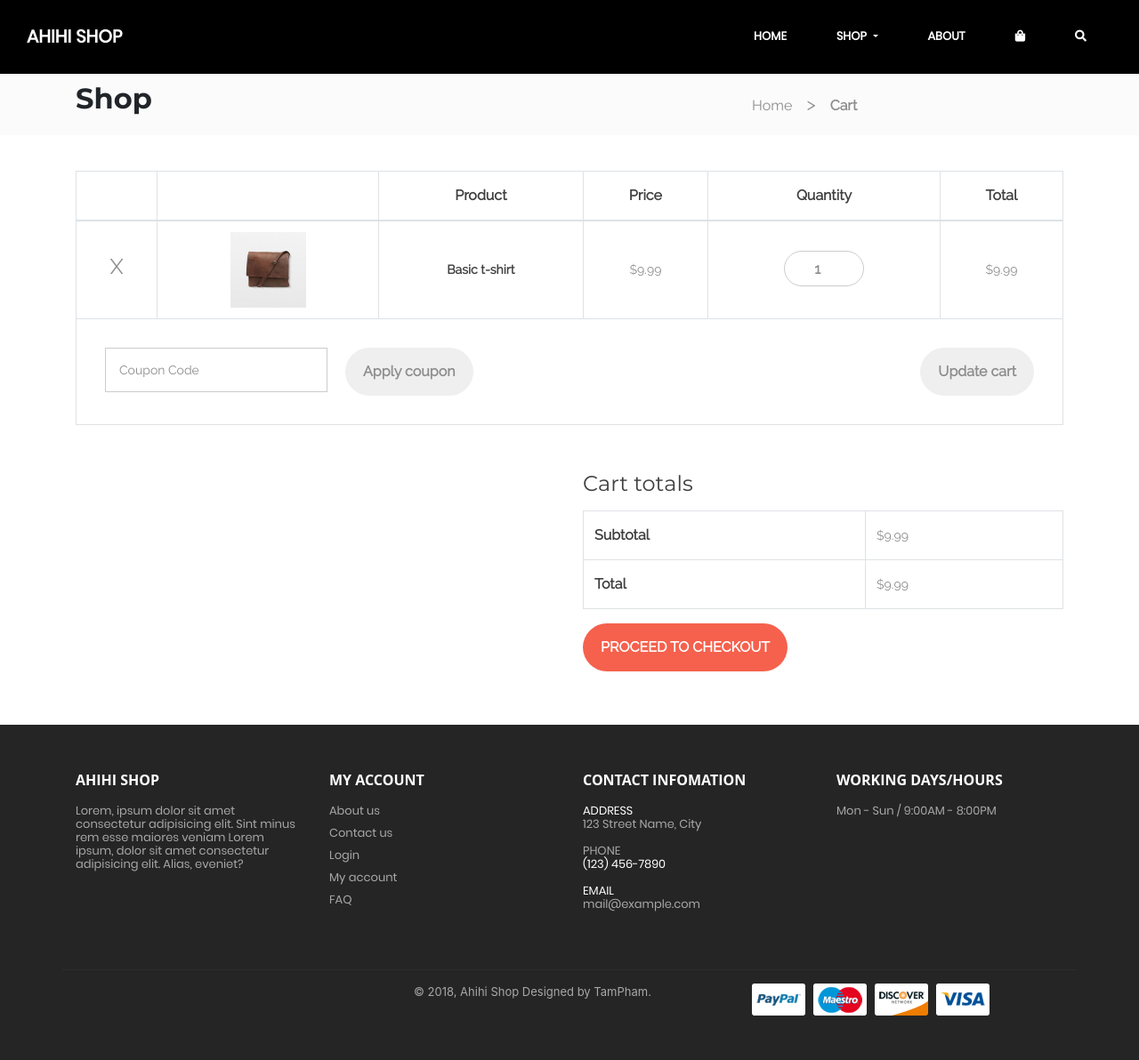
After one commit to TamPhamdev/Project2, a PHP site: page /assets/module/cart.html in a window 1280 px wide. The commit adds this page. Shown: the whole page at 89% size. Run offline with PHP 8.4, Linux system fonts and the light colour scheme; some libraries are stand-ins or nearby versions.

Commit message:
Add cart page

```diff
--- a/assets/css/product.css
+++ b/assets/css/product.css
@@ -2,7 +2,6 @@
   font-family: Montserrat;
   src: url("../font/Montserrat-Regular.ttf");
 }
-
 
 @font-face {
   font-family: Oswald;
@@ -25,16 +24,13 @@
   src: url("../font/Montserrat-Bold.ttf");
 }
 
-
-
 * {
   margin: 0;
   padding: 0;
   box-sizing: border-box;
 }
 
-
-ul>li {
+ul > li {
   list-style: none;
 }
 
@@ -81,20 +77,20 @@ li.nav-item {
   padding: 0 20px;
 }
 
-li.nav-item>a.nav-link {
+li.nav-item > a.nav-link {
   transition: 0.3s;
   color: #fff;
   border-bottom: 1px solid transparent;
 }
 
-li.nav-item>.nav-link:visited,
-li.nav-item>.nav-link:hover,
-li.nav-item>.nav-link:active {
+li.nav-item > .nav-link:visited,
+li.nav-item > .nav-link:hover,
+li.nav-item > .nav-link:active {
   border-color: #fff;
   transition: 0.3s;
 }
 
-.dropdown:hover>.dropdown-menu {
+.dropdown:hover > .dropdown-menu {
   display: block;
 }
 
@@ -167,7 +163,7 @@ li.nav-item>.nav-link:active {
     margin-right: auto;
   }
 
-  .carousel-item>.item1 {
+  .carousel-item > .item1 {
     background-image: url("../img/slide1.jpg");
     height: 70vh;
     background-position: 50% 50%;
@@ -287,8 +283,6 @@ li.nav-item>.nav-link:active {
   transition: ease-in-out 0.5s;
 }
 
-
-
 .title-level {
   background: #fbfbfb;
   position: relative;
@@ -306,7 +300,7 @@ li.nav-item>.nav-link:active {
   font-family: "Raleway", sans-serif;
 }
 
-span.home-item>a {
+span.home-item > a {
   color: #8d8d8d;
   text-decoration: none;
   line-height: 24px;
@@ -323,7 +317,6 @@ span.current-item {
   font-weight: bold;
 }
 
-
 .wrapper-product {
   padding: 60px 0;
 }
@@ -337,7 +330,7 @@ label.search-area {
   position: relative;
 }
 
-label>.search-field {
+label > .search-field {
   padding: 16px 30px;
   border-radius: 100px;
   border: 1px solid #ddd;
@@ -390,7 +383,7 @@ input::placeholder {
 
 .widget-title {
   margin-bottom: 25px;
-  font: 400 14px/24px 'Montserrat';
+  font: 400 14px/24px "Montserrat";
   color: #505050;
 }
 
@@ -398,10 +391,10 @@ li.list-group-item {
   padding-left: 0px;
 }
 
-li.list-group-item>a.text-item-list {
+li.list-group-item > a.text-item-list {
   text-transform: uppercase;
   text-align: left;
-  font: 400 13px/22px 'Raleway';
+  font: 400 13px/22px "Raleway";
   color: #8d8d8d;
 }
 
@@ -419,15 +412,15 @@ span.badge {
 }
 
 .layoutleft {
-  background: url('../img/itemlist/asset\ 1.jpeg');
+  background: url("../img/itemlist/asset\ 1.jpeg");
   background-position: 50% 50%;
   background-size: cover;
   background-repeat: no-repeat;
   height: 100vh;
 }
 
-div.product-title>h1 {
-  font: 400 30px/24px 'Montserrat';
+div.product-title > h1 {
+  font: 400 30px/24px "Montserrat";
   color: #3f3f3f;
   border-bottom: 1px solid #ebebeb;
   padding-bottom: 20px;
@@ -440,21 +433,21 @@ div.product-title>h1 {
   margin-bottom: 30px;
 }
 
-.product-price>span {
-  font: 700 24px/30px 'Raleway';
+.product-price > span {
+  font: 700 24px/30px "Raleway";
   color: #3f3f3f;
 }
 
-.product-price>a.review-link {
+.product-price > a.review-link {
   text-decoration: none;
   float: right;
-  font: 400 16px/30px 'Raleway';
+  font: 400 16px/30px "Raleway";
   color: #8d8d8d;
 }
 
-.product-description>p {
+.product-description > p {
   margin-bottom: 30px;
-  font: 400 14px/30px 'Raleway';
+  font: 400 14px/30px "Raleway";
   color: #8d8d8d;
 }
 
@@ -465,7 +458,7 @@ div.product-title>h1 {
 }
 
 .cart-quantity {
-  font: 700 16px/30px 'Raleway';
+  font: 700 16px/30px "Raleway";
   color: #8d8d8d;
   text-align: center;
   width: 90px;
@@ -475,19 +468,19 @@ div.product-title>h1 {
 }
 
 .add-to-cart-btn {
-  font: 700 14px/30px 'Raleway';
+  font: 700 14px/30px "Raleway";
   background: #f5614d;
   color: #fff;
   padding: 15px 15px;
   border-radius: 100px;
   border-width: 0;
   cursor: pointer;
-  transition: .3s;
+  transition: 0.3s;
   text-transform: uppercase;
 }
 
 .add-to-cart-btn:hover {
-  transition: .3s;
+  transition: 0.3s;
   background: #3f3f3f;
 }
 
@@ -496,14 +489,14 @@ div.product-title>h1 {
 }
 
 .cate-title {
-  font: 700 18px/22px 'Raleway';
+  font: 700 18px/22px "Raleway";
   color: #3f3f3f;
 }
 
-div.categories>a {
+div.categories > a {
   text-decoration: none;
   text-transform: uppercase;
-  font: 400 14px/22px 'Raleway';
+  font: 400 14px/22px "Raleway";
   color: #8d8d8d;
 }
 
@@ -551,37 +544,37 @@ div.categories>a {
 
 ul.product-tab-list li {
   cursor: pointer;
-  font: 700 14px/22px 'Raleway';
+  font: 700 14px/22px "Raleway";
   color: #8d8d8d;
 }
 
 .title-tab {
-  font: 600 16px/22px 'Montserrat';
+  font: 600 16px/22px "Montserrat";
   color: #3f3f3f;
 }
 
 .product-info-add {
-  font: italic 400 14px/22px 'Raleway';
+  font: italic 400 14px/22px "Raleway";
   color: #8d8d8d;
 }
 
 .review-author {
-  font: 700 16px/22px 'Raleway';
+  font: 700 16px/22px "Raleway";
   color: #3f3f3f;
 }
 
 .review-published-date {
-  font: 400 14px/25px 'Raleway';
+  font: 400 14px/25px "Raleway";
   color: #b0b0b0;
 }
 
 .description {
-  font: 400 14px/25px 'Raleway';
+  font: 400 14px/25px "Raleway";
   color: #8d8d8d;
 }
 
 .comment-notes {
-  font: 600 18px/25px 'Raleway';
+  font: 600 18px/25px "Raleway";
   color: #3f3f3f;
 }
 
@@ -604,7 +597,7 @@ textarea {
   height: 110px;
   width: 100%;
   padding: 18px 24px;
-  font: 400 14px/25px 'Raleway';
+  font: 400 14px/25px "Raleway";
   color: #8d8d8d;
 }
 
@@ -614,7 +607,7 @@ input[type="email"] {
   padding: 5px 10px;
   line-height: 47px;
   width: 100%;
-  font: 400 14px/25px 'Raleway';
+  font: 400 14px/25px "Raleway";
   color: #8d8d8d;
 }
 
@@ -626,15 +619,107 @@ input[type="email"] {
   cursor: pointer;
   border-width: 0;
   color: #fff;
-  font: 700 16px/30px 'Raleway';
+  font: 700 16px/30px "Raleway";
   text-shadow: 0;
   text-transform: uppercase;
 }
 .related-product-title {
   margin: 20px 0 45px 0;
-  font: 400 24px/22px 'Montserrat';
+  font: 400 24px/22px "Montserrat";
   color: #3f3f3f;
 }
+/* Cart page */
+.img-product-small {
+  width: 85px;
+  height: 85px;
+}
+.product-cart-center {
+  text-align: center;
+  margin: auto;
+  vertical-align: baseline !important;
+}
+
+.wrapper-cart {
+  margin: 40px 0;
+}
+
+.product-title {
+  font: bold 16px/30px "Raleway";
+  color: #3f3f3f;
+}
+td.product-name > a {
+  text-decoration: none;
+  font: 700 14px/30px "Raleway";
+  color: #3f3f3f;
+}
+.td.product-name:hover > a {
+  color: #f5614d;
+}
+.product-price {
+  font: 400 14px/30px "Raleway";
+  color: #8d8d8d;
+}
+
+th.product-remove > a.remove {
+  text-decoration: none;
+  font: 400 24px/30px "Raleway";
+  color: #8d8d8d;
+}
+
+input.coupon {
+  height: 50px;
+  width: 250px;
+  padding: 0 15px;
+}
+
+.button {
+  cursor: pointer;
+  border-radius: 100px;
+  color: #8d8d8d;
+  border-width: 0;
+  padding: 12px 20px;
+  font: 700 16px/30px "Raleway";
+  transition: 0.3s;
+  margin: 0 0 0 20px;
+}
+.button:hover {
+  color: #3d3d3d;
+}
+
+.button.btn-update {
+  margin-left: auto;
+}
+.button.btn-update:hover {
+  color: #fff;
+  background: #f5614d !important;
+}
+.action {
+  margin: 20px;
+  display: flex;
+  justify-content: space-around;
+}
+
+.pre-checkout {
+  margin: 40px 0 60px 0;
+}
+
+.btn-precheckout {
+  margin-left: 0;
+  text-transform: uppercase;
+  color: #fff;
+  background: #f5614d;
+}
+.btn-precheckout:hover {
+  color: #fff;
+  background: #252525;
+}
+
+.title-pre-check {
+  margin-bottom: 20px;
+  font: 400 24px/20px "Montserrat";
+  color: #3f3f3f;
+}
+/*End Cart page */
 
 /* Footer*/
 footer {
@@ -670,15 +755,15 @@ footer {
   font-size: 13px;
 }
 
-.text-account>li {
+.text-account > li {
   padding-bottom: 10px;
 }
 
-.text-account>li>a {
+.text-account > li > a {
   color: #a8a8a8;
 }
 
-.text-contact>li:nth-child(odd) {
+.text-contact > li:nth-child(odd) {
   color: #fff;
 }
 
--- /dev/null
+++ b/assets/module/cart.html
@@ -0,0 +1,240 @@
+<!DOCTYPE html>
+<html lang="en">
+
+<head>
+  <meta charset="UTF-8">
+  <meta name="viewport" content="width=device-width, initial-scale=1.0">
+  <meta http-equiv="X-UA-Compatible" content="ie=edge">
+  <link rel="shortcut icon" href="//cdn.shopify.com/s/files/1/1932/5453/t/12/assets/favicon.ico?5912751953392405595"
+    type="image/png">
+  <link rel="stylesheet" href="../css/style.css">
+  <link rel="stylesheet" href="../css/product.css">
+  <link rel="stylesheet" href="../css/bootstrap-grid.min.css">
+  <link rel="stylesheet" href="https://use.fontawesome.com/releases/v5.3.1/css/all.css">
+  <link rel="stylesheet" href="../css/bootstrap.min.css">
+  <title>AHIHI Shop</title>
+</head>
+
+<body>
+  <div class="header">
+    <!--Header start-->
+    <nav class="navbar main-nav sticky-top navbar-expand-md navbar-expand-sm" id="nav">
+      <!--Navbar start-->
+      <a class="navbar-brand" href="../../index.html">AHIHI SHOP</a>
+      <button class="navbar-toggler  navbar-toggler-right" type="button" data-toggle="collapse" data-target="#navbarTogglerDemo02"
+        aria-controls="navbarTogglerDemo02" aria-expanded="false" aria-label="Toggle navigation">
+        <span class="navbar-toggler-icon icon-bar"></span>
+      </button>
+      <div class="collapse navbar-collapse justify-content-end" id="navbarTogglerDemo02">
+        <ul class="navbar-nav">
+          <li class="nav-item active">
+            <a class="nav-link" href="../../index.html">Home <span class="sr-only">(current)</span></a>
+          </li>
+          <li class="nav-item dropdown">
+            <a class="nav-link dropdown-toggle" href="product.html" id="navbarDropdown" role="button" aria-haspopup="true"
+              aria-expanded="false">
+              Shop
+            </a>
+            <div class="dropdown-menu" aria-labelledby="navbarDropdown">
+              <a class="dropdown-item" href="#">Clothes</a>
+              <a class="dropdown-item" href="#">Shoes</a>
+              <a class="dropdown-item" href="#">Something else here</a>
+            </div>
+          </li>
+          <li class="nav-item"><a class="nav-link" href="">About</a></li>
+          <!-- ul here -->
+          <li class="nav-item"><a class="nav-link" href=""><i class="fas fa-shopping-bag"></i></a></li>
+          <li class="nav-item">
+            <a class="nav-link" href="#">
+              <i class="fas fa-search " aria-hidden="true"></i>
+            </a>
+          </li>
+        </ul>
+      </div>
+    </nav>
+  </div>
+  <!--Navbar End-->
+
+
+  <div class="title-level col-xs-6">
+    <div class="container">
+      <div class="row align-item-center ">
+        <div class="col-md-8 col-xs-6">
+          <h2 style="font-family: 'Montserrat';font-weight: 700" ;>Shop</h2>
+        </div>
+        <div class="col-md-4 title-bar mr-auto">
+          <span class="home-item"><a href="../../index.html">Home</a></span>
+          <span class="separator">></span>
+          <span class="current-item">Cart</span>
+        </div>
+      </div>
+    </div>
+  </div>
+
+
+  <div class="wrapper-cart">
+    <div class="container">
+      <div class="row">
+        <div class="col-md-12">
+          <table class="table table-bordered">
+            <thead>
+              <tr>
+                <th scope="col" class="product-cart-center"></th>
+                <th scope="col" class="product-cart-center"></th>
+                <th scope="col" class="product-cart-center product-title">Product</th>
+                <th scope="col" class="product-cart-center product-title">Price</th>
+                <th scope="col" class="product-cart-center product-title">Quantity</th>
+                <th scope="col" class="product-cart-center product-title">Total</th>
+              </tr>
+            </thead>
+            <tbody>
+              <tr>
+                <th scope="row" class="product-cart-center product-remove"><a href="" class="remove">X</a></th>
+                <td class="product-cart-center"><a href="../module/product-detail.html"><img src="../img/itemlist/asset 20.jpeg"
+                      class="img-product-small"></a></td>
+                <td class="product-cart-center product-name"><a href="../module/product-detail.html">Basic t-shirt</a></td>
+                <td class="product-cart-center product-price">$9.99</td>
+                <td class="product-cart-center"> <input type="number" min="1" value="1" step="1" class="cart-quantity"></td>
+                <td class="product-cart-center product-price">$9.99</td>
+              </tr>
+              <tr>
+                <td colspan="6">
+                  <div class="action">
+                    <input type="text" placeholder="Coupon Code" class="coupon">
+                    <button type="submit" class="button">Apply coupon</button>
+                    <button type="submit" class="button btn-update">Update cart</button>
+                  </div>
+                </td>
+              </tr>
+            </tbody>
+          </table>
+        </div>
+      </div>
+      <!--End row-->
+      <div class="row justify-content-md-end pre-checkout">
+        <div class="col-md-6">
+          <h3 class="title-pre-check">Cart totals</h3>
+          <table class="table table-bordered">
+            <tbody>
+              <tr>
+                <th scope="row" class="product-title"> Subtotal</th>
+                <td class="product-price"> $9.99</td>
+              </tr>
+              <tr>
+                <th scope="row" class="product-title"> Total</th>
+                <td class="product-price">$9.99</td>
+              </tr>
+            </tbody>
+          </table>
+          <button type="submit" class="button btn-precheckout">Proceed to checkout</button>
+        </div>
+      </div>
+    </div>
+  </div>
+
+
+
+
+
+
+
+
+
+
+
+  <footer>
+    <!--Footer -->
+    <div class="container mx-auto">
+      <div class="top-footer">
+        <div class="row">
+          <div class="col-md-3 col-xs-6">
+            <span class="title-top">Ahihi Shop</span>
+            <div class="footer-content">
+              <p>Lorem, ipsum dolor sit amet consectetur adipisicing elit. Sint minus rem esse maiores veniam Lorem
+                ipsum, dolor sit amet consectetur adipisicing elit. Alias, eveniet?</p>
+            </div>
+          </div>
+          <div class="col-md-3 col-xs-6">
+            <span class="title-top">My account</span>
+            <div class="footer-content">
+              <ul class="text-account">
+                <li><a href="#">About us</a></li>
+                <li><a href="#">Contact us</a></li>
+                <li><a href="#">Login</a></li>
+                <li><a href="#">My account</a></li>
+                <li><a href="#">FAQ</a></li>
+              </ul>
+            </div>
+          </div>
+          <div class="col-md-3 col-xs-6">
+            <span class="title-top">Contact infomation</span>
+            <div class="footer-content">
+              <ul class="text-contact">
+                <li>ADDRESS</li>
+                <li>123 Street Name, City</li><br>
+                <li>PHONE</li>
+                <li>(123) 456-7890</li><br>
+                <li>EMAIL</li>
+                <li>mail@example.com</li>
+              </ul>
+            </div>
+          </div>
+          <div class="col-md-3 col-xs-6">
+            <span class="title-top">WORKING DAYS/HOURS</span>
+            <div class="footer-content">
+              <span>Mon - Sun / 9:00AM - 8:00PM</span>
+            </div>
+          </div>
+        </div>
+      </div>
+
+      <div class="row justify-content-end bottom-footer">
+        <div class="col-sm-4">
+          <span>© 2018, Ahihi Shop Designed by TamPham. </span>
+        </div>
+        <div class="col-sm-4">
+          <img src="../img/logo-payment.png" alt="">
+        </div>
+      </div>
+    </div>
+  </footer>
+  <!--End footer-->
+  <button onclick="topFunction()" id="myBtn" title="Go to top"><i class="fas fa-angle-up" style="margin:0; padding: 0; width: 34px;"></i></button>
+  <script src="../js/jquery-3.3.1.min.js"></script>
+  <script src="../js/popper.min.js"></script>
+  <script src="../js/bootstrap.min.js"></script>
+  <script>
+    document.addEventListener('DOMContentLoaded', function () {
+      let nav = document.querySelector('#nav');
+      window.addEventListener('scroll', function () {
+        if (this.pageYOffset > 50) {
+          nav.classList.add('navbar_black');
+        }
+        if (this.pageYOffset < 50) {
+          nav.classList.remove('navbar_black');
+        }
+      });
+    }, false)
+    window.onscroll = function () {
+      scrollFunction()
+    };
+
+    function scrollFunction() {
+      if (document.body.scrollTop > 20 || document.documentElement.scrollTop > 20) {
+        document.getElementById("myBtn").style.display = "block";
+      } else {
+        document.getElementById("myBtn").style.display = "none";
+      }
+    }
+
+    function topFunction() {
+      document.body.scrollTop = 0; // For Safari
+      document.body.scrollIntoView({
+        behavior: 'smooth',
+        block: 'start'
+      }); // For Chrome, Firefox, IE and Opera
+    }
+  </script>
+</body>
+
+</html>
```
